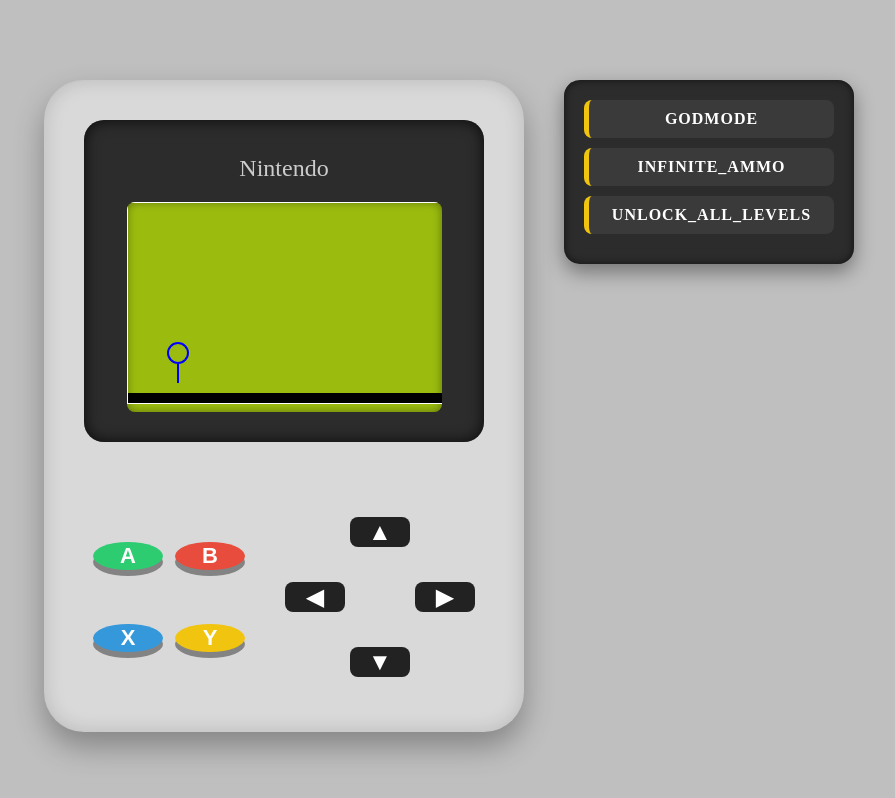
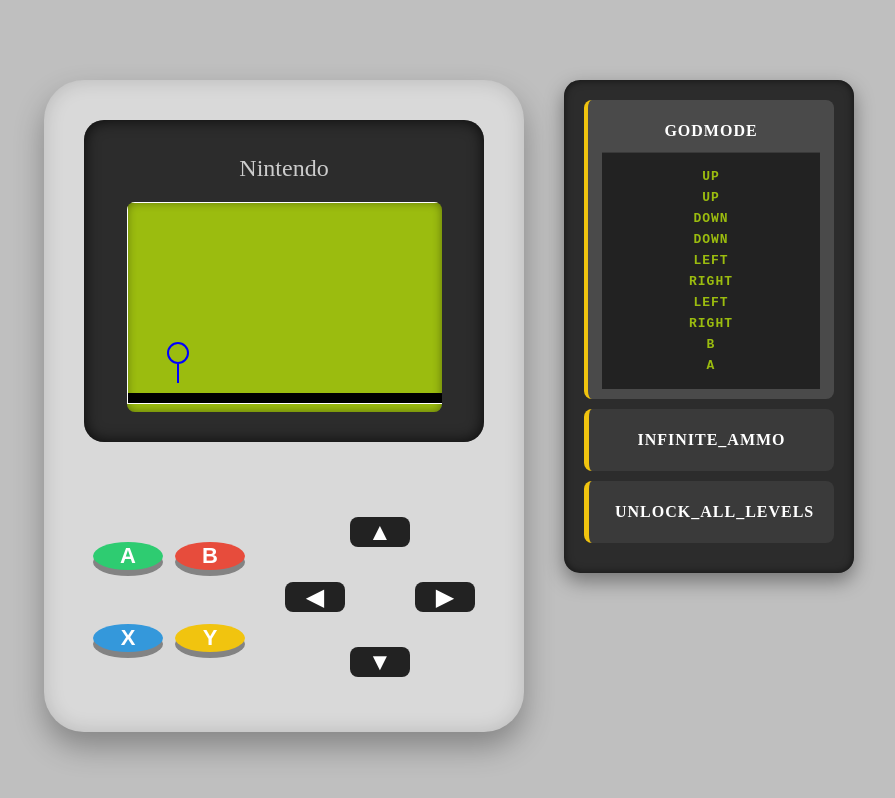
Before and after one commit to LebogangMasenya/game-emulator, a React (Vite) app in the folder game-emulator/: page / in a window 1280 px wide. Both pictures are taken after a click on the item "GODMODE". Shown: the top 798 px of the page, without its empty margins (191-1086 px from the left). Built offline with nearby package versions, Linux system fonts and the light colour scheme.

Commit message:
Menu drop down concrpt works

```diff
--- a/game-emulator/src/components/cheatCodeMenu.tsx
+++ b/game-emulator/src/components/cheatCodeMenu.tsx
@@ -1,13 +1,32 @@
 import getCheatCodes from "../utils/data";
-
+import { useState } from "react";
 //This is going to return tghe values of the cheat codes this is something that we will be displaying on the right hand side of the screen apart of the components
 export default function CheatCodeMenu(){
     const cheatsValues = [...getCheatCodes()];
+    const [cheats, setCheats] = useState<number | null>(null);
+
+    const toggleCheats = (id: number) => {
+        setCheats(prev => (prev === id ? null : id));
+    }
+
     return (
         <div className="wrapperListValues">
             <ul className="listValues_ul">
                 {cheatsValues.map((cheat) => {
-                    return <li key={cheat.id}>{cheat.name}</li>
+                    return <li key={cheat.id}
+                    className={`cheat-item ${cheats === cheat.id ? 'active' : ''}`}
+                    onClick={() => toggleCheats(cheat.id)}
+                    >
+                        <div className="cheat-title">{cheat.name}</div>
+                        {cheats === cheat.id && (
+                            <div className="cheat-content">
+                                {cheat.sequence.map((code, index) => (
+                                    <p key={index}>{code}</p>
+                                ))}
+                            </div>
+                        )}
+
+                    </li>
                 })}
             </ul>
         </div>
--- a/game-emulator/src/index.css
+++ b/game-emulator/src/index.css
@@ -193,3 +193,48 @@
     position: relative;
     overflow: hidden;
 }
+
+
+.listValues_ul {
+    list-style: none;
+    padding: 0;
+    margin: 0;
+}
+
+.cheat-item {
+    background: #3a3a3a;
+    margin-bottom: 12px;
+    border-radius: 10px;
+    cursor: pointer;
+    overflow: hidden;
+    transition: all 0.25s ease;
+    border-left: 4px solid #8e44ad;
+}
+
+.cheat-item:hover {
+    background: #454545;
+}
+
+.cheat-item.active {
+    background: #4a4a4a;
+    border-left: 4px solid #f1c40f;
+}
+
+.cheat-title {
+    padding: 12px;
+    font-weight: bold;
+    letter-spacing: 1px;
+}
+
+.cheat-content {
+    padding: 10px 15px;
+    background: #222;
+    font-size: 13px;
+    border-top: 1px solid rgba(255,255,255,0.1);
+}
+
+.cheat-content p {
+    margin: 6px 0;
+    color: #9bbc0f;
+    font-family: monospace;
+}
```
